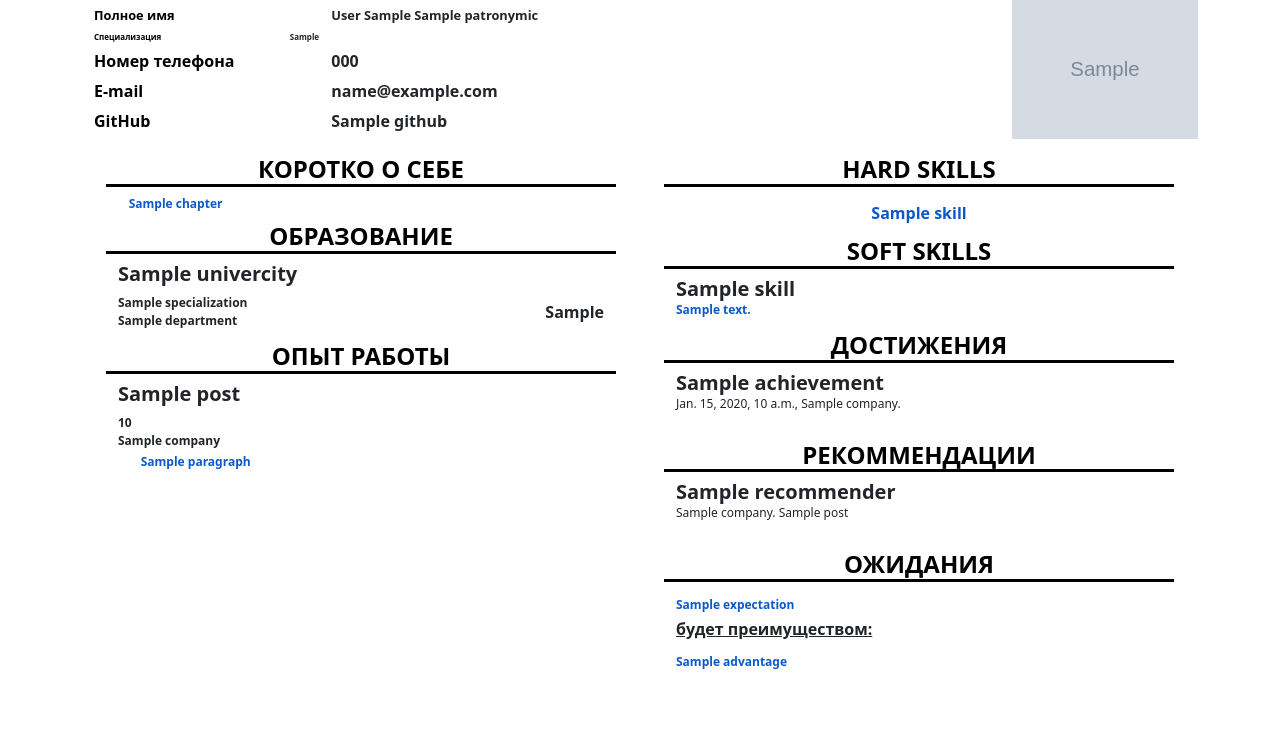
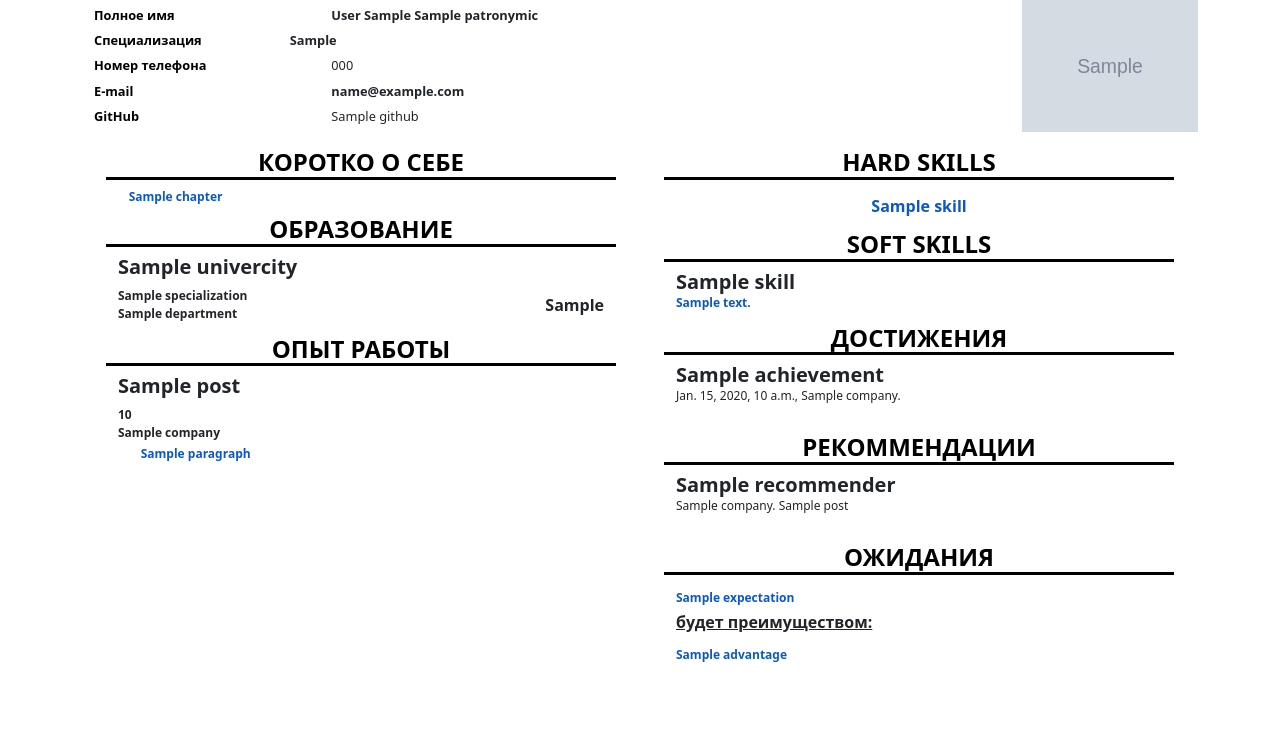
Before and after one commit to ilyashirko/portfolio, a Django app: template main/templates/resume.html in a window 1280 px wide. Shown: the part 80-819 px from the top of the page. After the commit the page ends 742 px from the top, so only its background shows below. Run offline with Django 4.2, Linux system fonts and the light colour scheme; the template is opened without the code that fills it: most values are stand-ins (such as "Sample title", 1, 10 or a date in 2020); grey boxes marked "Sample" are stand-in pictures; some libraries are stand-ins or nearby versions.

Commit message:
change font size

```diff
--- a/main/templates/resume.html
+++ b/main/templates/resume.html
@@ -18,34 +18,34 @@
             </div>
             <div class="row h-auto" style="margin-right: 0;margin-left: 0;margin-top: 6px;margin-bottom: 6px;">
                 <div class="col-lg-3 h-auto" style="padding-right: 0;padding-left: 0;">
-                    <p class="base_title" style="font-size: 1vmin;">Cпециализация</p>
+                    <p class="base_title" style="font-size: 1vmax;">Cпециализация</p>
                 </div>
                 <div class="col-lg-5 h-auto" style="padding-right: 0;padding-left: 0;">
-                    <p style="margin-bottom: 0;font-weight: bold;font-size: 1vmin;">{{ candidate.desired_position }}</p>
+                    <p style="margin-bottom: 0;font-weight: bold;font-size: 1vmax;;">{{ candidate.desired_position }}</p>
                 </div>
             </div>
             <div class="row h-auto" style="margin-right: 0;margin-left: 0;margin-top: 6px;margin-bottom: 6px;">
-                <div class="col-lg-3 h-auto" style="padding-right: 0;padding-left: 0;width: 30%;">
-                    <p class="base_title">Номер телефона</p>
+                <div class="col-lg-3 h-auto" style="padding-right: 0;padding-left: 0;width: 30%;font-size: 1vmax;">
+                    <p class="base_title" style="font-size: 1vmax;">Номер телефона</p>
                 </div>
                 <div class="col-lg-12 h-auto" style="padding-right: 0;padding-left: 0;width: 70%;">
-                    <p style="margin-bottom: 0;font-weight: bold;">{{ candidate.phonenumber }}</p>
+                    <p style="margin-bottom: 0;font-size: 1vmax;">{{ candidate.phonenumber }}</p>
                 </div>
             </div>
-            <div class="row h-auto" style="margin-right: 0;margin-left: 0;margin-top: 6px;margin-bottom: 6px;font-weight: bold;">
-                <div class="col-lg-3 h-auto" style="padding-right: 0;padding-left: 0;width: 30%;font-weight: bold;">
-                    <p class="base_title">E-mail</p>
+            <div class="row h-auto" style="margin-right: 0;margin-left: 0;margin-top: 6px;margin-bottom: 6px;">
+                <div class="col-lg-3 h-auto" style="padding-right: 0;padding-left: 0;width: 30%;font-size: 1vmax;">
+                    <p class="base_title" style="font-size: 1vmax;">E-mail</p>
                 </div>
                 <div class="col-lg-12 h-auto" style="padding-right: 0;padding-left: 0;width: 70%;font-weight: bold;">
-                    <p style="margin-bottom: 0;font-weight: bold;">{{ candidate.email }}</p>
+                    <p style="margin-bottom: 0;font-size: 1vmax;">{{ candidate.email }}</p>
                 </div>
             </div>
-            <div class="row h-auto" style="margin-right: 0;margin-left: 0;margin-top: 6px;margin-bottom: 6px;font-weight: bold;">
-                <div class="col-lg-3 h-auto" style="padding-right: 0;padding-left: 0;width: 30%;font-weight: bold;">
-                    <p class="base_title">GitHub</p>
+            <div class="row h-auto" style="margin-right: 0;margin-left: 0;margin-top: 6px;margin-bottom: 6px;">
+                <div class="col-lg-3 h-auto" style="padding-right: 0;padding-left: 0;width: 30%;font-size: 1vmax;">
+                    <p class="base_title" style="font-size: 1vmax;">GitHub</p>
                 </div>
-                <div class="col-lg-12 h-auto" style="padding-right: 0;padding-left: 0;width: 70%;font-weight: bold;">
-                    <p style="margin-bottom: 0;font-weight: bold;">{{ candidate.github }}</p>
+                <div class="col-lg-12 h-auto" style="padding-right: 0;padding-left: 0;width: 70%;">
+                    <p style="margin-bottom: 0;font-size: 1vmax;">{{ candidate.github }}</p>
                 </div>
             </div>
         </div>
```
